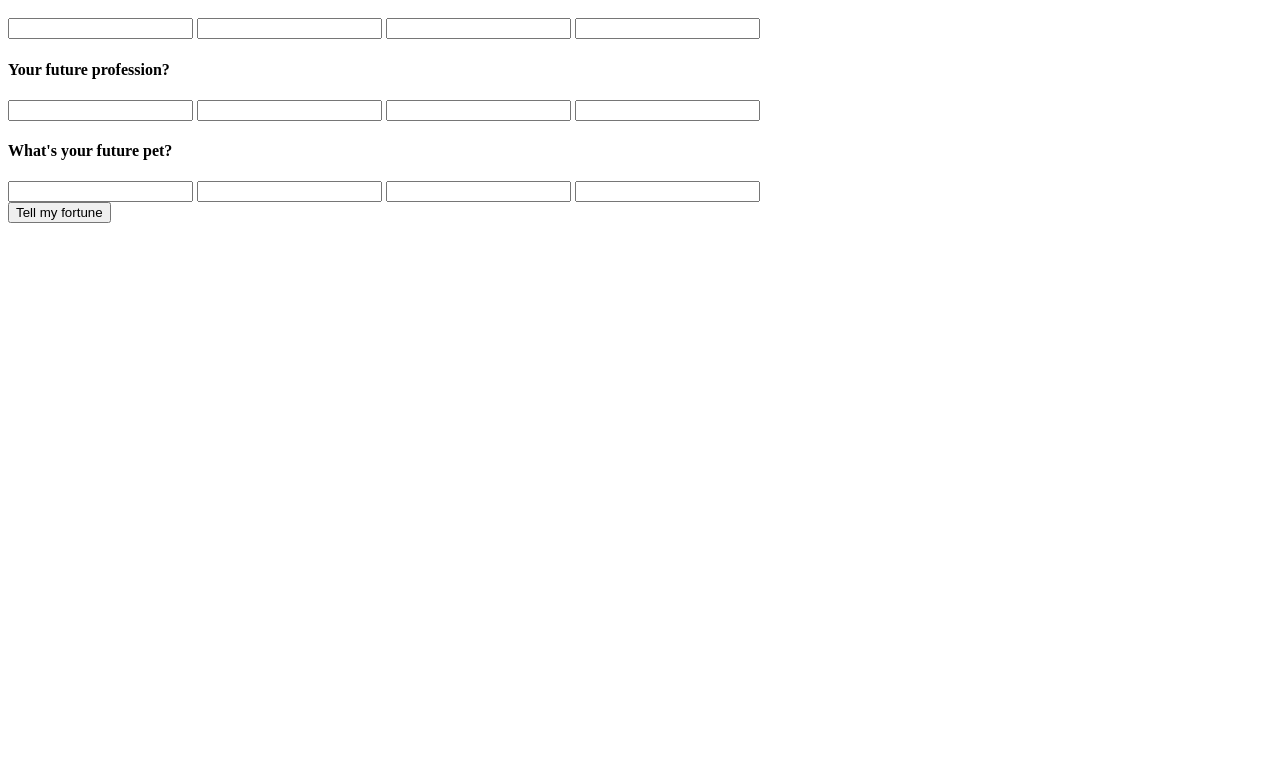
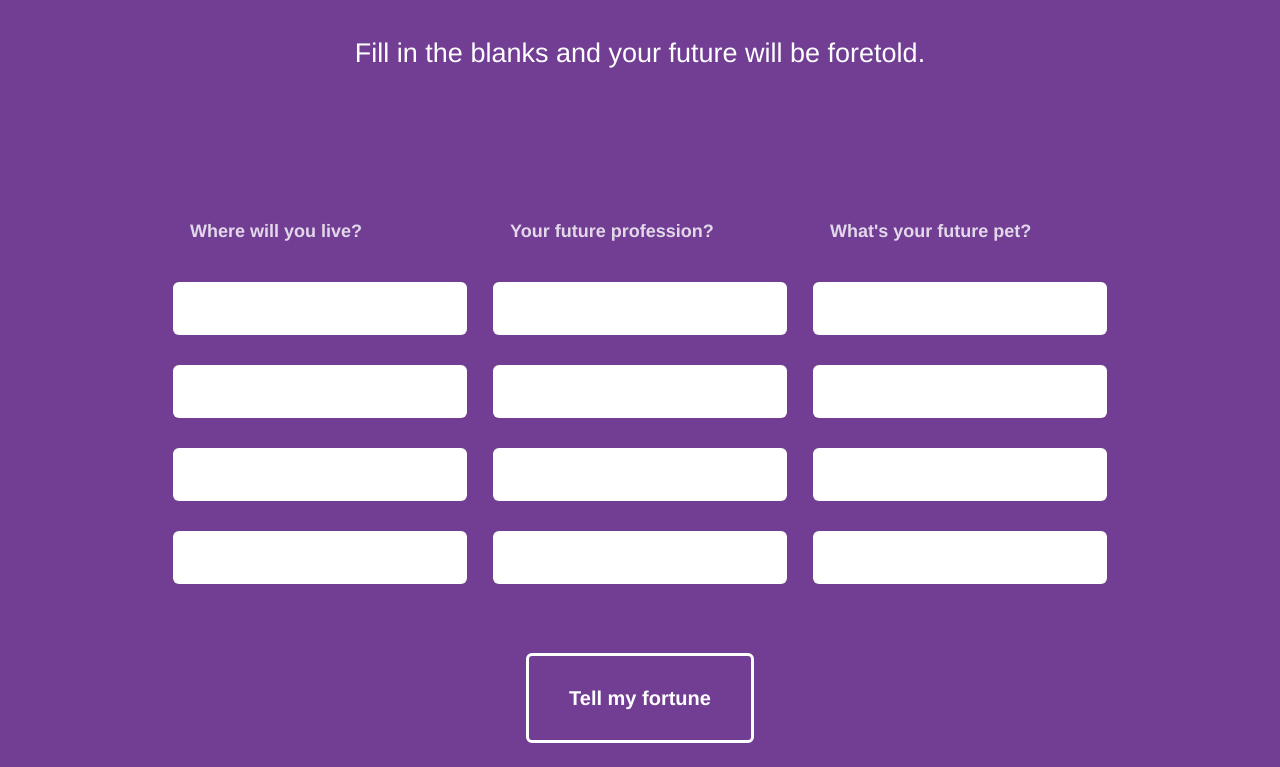
Before and after one commit to mtzdani/MASH-Game, a plain HTML site: page index.html in a window 1280 px wide. Shown: the part 174-941 px from the top of the page. Before the commit the page ends 800 px from the top, so only its background shows below. Drawn offline with Linux system fonts and the light colour scheme.

Commit message:
index.html

```diff
--- a/index.html
+++ b/index.html
@@ -6,8 +6,8 @@
     <meta charset="utf-8">
     <meta name="viewport" content="width=device-width, initial-scale=1, minimum-scale=0.5, maximum-scale=0.5, minimal-ui">
     <title>MASH GAME</title>
-    <link href="" rel="stylesheet">
-    <link href="" rel="stylesheet">
+    <link href="normalise.css" rel="stylesheet">
+    <link href="style.css" rel="stylesheet">
   </head>
   <!-- HEAD SECTION ENDS -->
 
```
